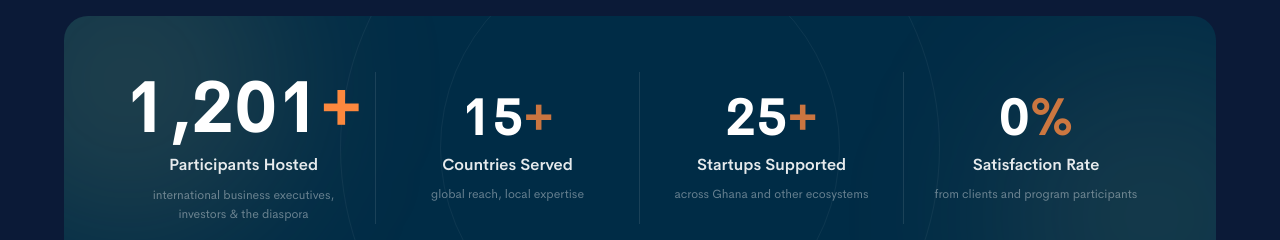
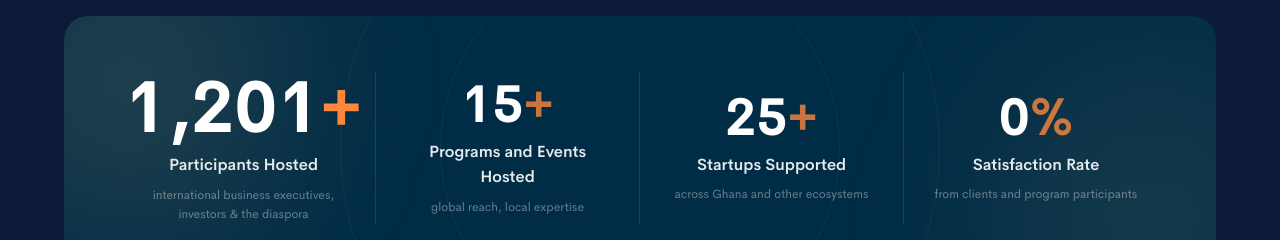
Before and after one commit to greyhe0x/noirnco, a Next.js app: page / in a window 1280 px wide. Shown: the part 840-1080 px from the top of the page. Built offline with nearby package versions, Linux system fonts and the light colour scheme; no server answers.

Commit message:
changed programs and events hosted

```diff
--- a/src/components/sections/StatsSection.tsx
+++ b/src/components/sections/StatsSection.tsx
@@ -19,7 +19,7 @@ const STATS = [
   {
     value: 15,
     suffix: "+",
-    label: "Countries Served",
+    label: "Programs and Events Hosted",
     sub: "global reach, local expertise",
     featured: false,
   },
```
